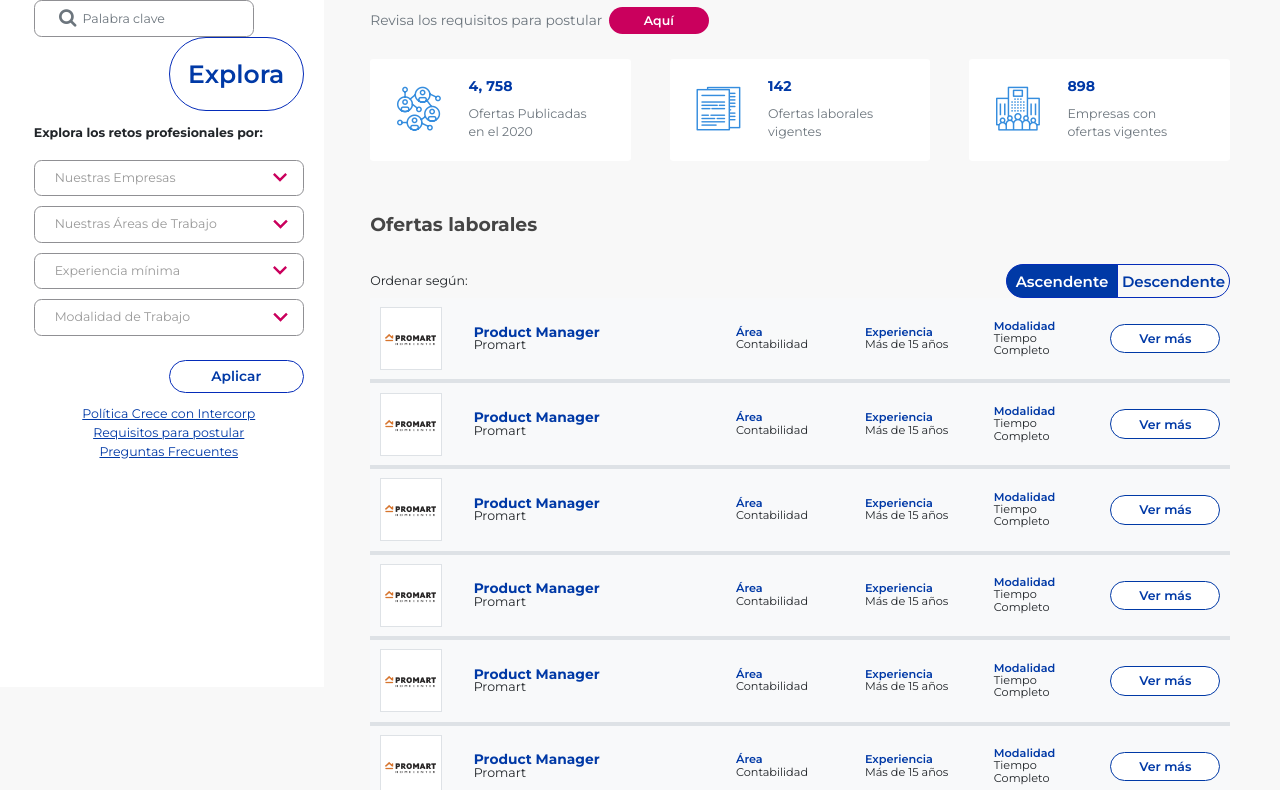
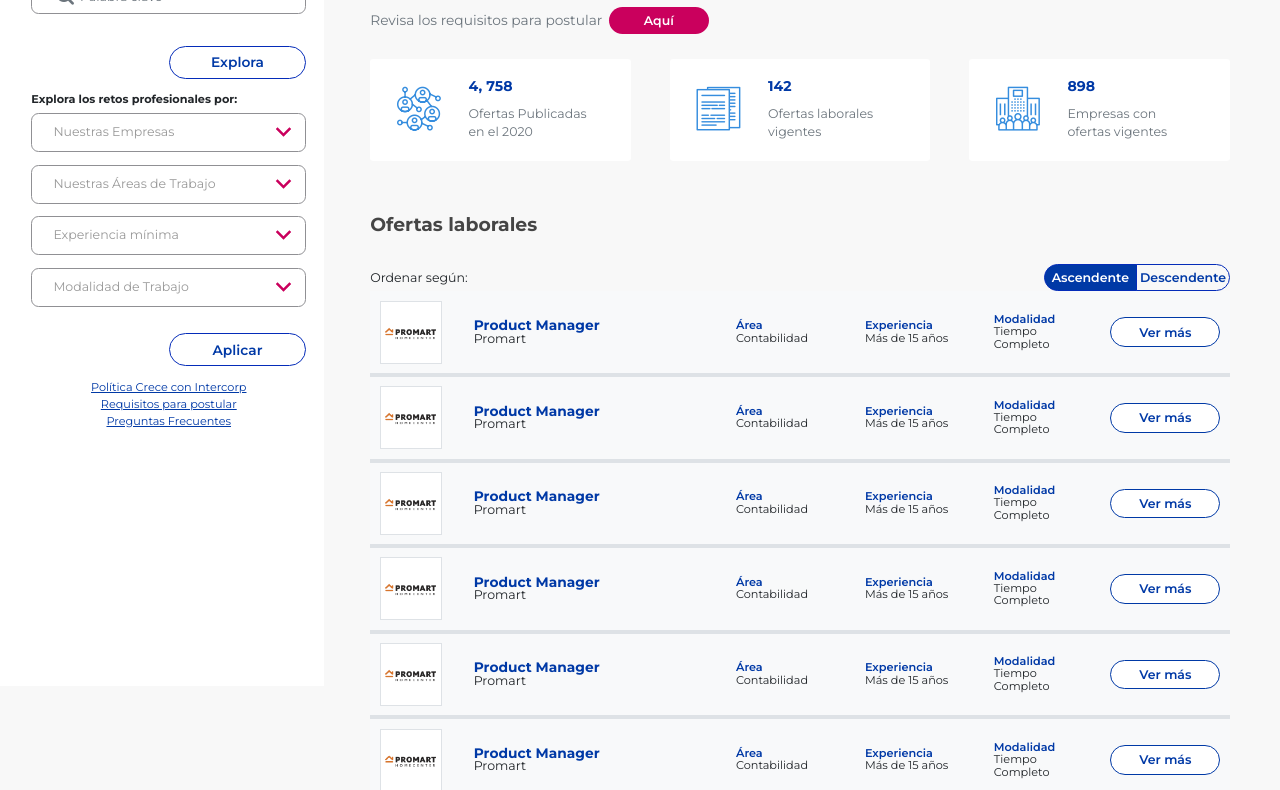
Before and after one commit to yenifergalarza/intercorp, a website: page src/crece.html in a window 1280 px wide. Shown: the part 153-943 px from the top of the page. Drawn offline with nearby package versions, Linux system fonts and the light colour scheme; files whose address does not match are found by name.

Commit message:
cambios en crece

```diff
--- a/src/scss/crecefix.scss
+++ b/src/scss/crecefix.scss
@@ -11,6 +11,17 @@
                         font-style: normal;
                     }
 
+                    .navbar-expand-lg.navbar-light.bg-white.header_growth.sidenav_desktop {
+                        font-size: 2rem;
+                        padding: 5rem;
+                    }
+
+                    .bootstrap-select .dropdown-toggle .filter-option-inner-inner {
+                        overflow: hidden;
+                        font-size: 2.5rem;
+                        padding: 1rem;
+                    }
+
                     .orderByPills {
                         label:hover {
                             color: $blue2;
@@ -21,9 +32,15 @@
                             color: $white;
                         }
                         label {
-                            font-size: 1.2rem;
-                            padding: .5rem;
-                        }
+                            font-size: 1rem;
+                            padding: .4rem;
+                        }
+                    }
+
+                    .border-select {
+                        border: .2rem solid #909094;
+                        margin-top: 2rem;
+                        border-radius: 2rem;
                     }
 
                     .popover.fade {
@@ -113,7 +130,7 @@
                         color: $pink
                     }
 
-                    .text-one_filter {
+                    p.text-one_filter {
                         font-size: 4rem;
                         i {
                             font-size: 7rem;
@@ -197,9 +214,9 @@
 
                     .container_search_icon {
                         position: absolute;
-                        top: 25%;
+                        top: 29%;
                         margin-left: 4rem;
-                        font-size: 3.7rem;
+                        font-size: 4rem;
                     }
 
                     .container_search {
@@ -648,8 +665,12 @@
                     }
 
                     @media(min-width:576px) {
+                        .navbar-expand-lg.navbar-light.bg-white.header_growth.sidenav_desktop {
+                            padding: 2rem;
+                        }
                         .container_search_icon {
                             font-size: 2.7rem;
+                            top: 34%;
                         }
                         .form-control_search {
                             .btn-under-text_growth {
@@ -686,18 +707,35 @@
                     }
 
                     @media(min-width:693px) {
-                        .form-control_search {
-                            padding: 1.1rem 6.75rem;
+                        .form-control_search,
+                        #btnFilterDesktop.container_pill,
+                        .border-select {
+                            border-width: .2rem;
+                            padding: 0.7rem 1rem .7rem 7rem;
                             font-size: 2rem;
+                            height: auto;
+                            margin-top: 1rem;
+                            margin-bottom: 1rem;
+                            border-radius: 2rem;
+                            .filter-option-inner-inner {
+                                font-size: 1.9rem;
+                            }
+                        }
+                        .border-select {
+                            border: .2rem solid #909094;
+                        }
+                        #btnFilterDesktop.container_pill {
+                            margin-top: 1rem;
                         }
                         .container_search {
                             flex-direction: row;
                             align-items: center;
                             .container_pill {
+                                border-width: .2rem;
                                 margin-top: 0rem;
-                                padding: 1.5rem;
+                                padding: .7rem 1rem;
                                 font-size: 2rem;
-                                height: calc(2.5em + 0.75rem + 2px);
+                                height: auto;
                             }
                         }
                         .quoteGrowth {
@@ -714,10 +752,11 @@
                         .title_employee {
                             font-size: 3rem;
                         }
-                        .text-one_filter {
+                        p.text-one_filter {
                             font-size: 3rem;
                             i {
-                                font-size: 4rem;
+                                font-size: 3rem;
+                                margin-right: 3rem;
                             }
                         }
                         h1.montserrat-b,
@@ -737,6 +776,40 @@
                                         comienzocrece detalle */
 
                     @media (min-width:768px) {
+                        .navbar-expand-lg.navbar-light.bg-white.header_growth.sidenav_desktop {
+                            padding: 0rem;
+                        }
+                        .container_search_icon {
+                            font-size: 2rem;
+                        }
+                        .arrow-mob_pink {
+                            font-size: 5rem;
+                        }
+                        p.text-one_filter {
+                            font-size: 2.5rem;
+                            margin-bottom: 0;
+                            i {
+                                font-size: 4rem;
+                                margin-right: 3rem;
+                            }
+                        }
+                        .form-control_search,
+                        #btnFilterDesktop.container_pill,
+                        .border-select,
+                        .container_search .container_pill {
+                            border-width: .15rem;
+                        }
+                        .btn-pink_search {
+                            padding: .7rem 1rem;
+                            margin-top: 0rem !important;
+                            width: 15rem;
+                            margin-left: 1.5rem;
+                            font-size: 2rem;
+                        }
+                        .subTitle-child_hero_white-container.text-muted {
+                            display: flex;
+                            align-items: center;
+                        }
                         .pill_goBack {
                             margin-bottom: 2rem;
                         }
@@ -761,10 +834,10 @@
                             background-image: url("../assets/down-arrow.svg");
                         }
                         .border-select {
-                            border: 0.05rem solid #909094;
+                            border: 0.15rem solid #909094;
                             border-radius: .6rem;
                             margin-top: .4rem;
-                            margin-bottom: .4rem;
+                            margin-bottom: .6rem;
                             padding: 0.17rem 0.75rem;
                             font-size: 1rem;
                         }
@@ -1052,6 +1125,45 @@
                     }
 
                     @media (min-width: 992px) {
+                        .navbar-expand-lg.navbar-light.bg-white.header_growth.sidenav_desktop {
+                            font-size: .9rem;
+                            p.montserrat-b {
+                                margin-bottom: 0rem;
+                            }
+                        }
+                        .bootstrap-select .dropdown-toggle .filter-option-inner-inner {
+                            overflow: hidden;
+                            font-size: 1rem;
+                            padding: .1rem;
+                        }
+                        .btn-pink_search {
+                            padding: .5rem .6rem;
+                            width: 8rem;
+                            margin-left: .5rem;
+                            font-size: 1rem;
+                        }
+                        .container_search {
+                            flex-direction: column;
+                            .container_pill {
+                                padding: .6rem;
+                                border-width: 0.09rem;
+                                font-size: 1.1rem;
+                                margin-top: 1.5rem;
+                                width: 50% !important;
+                                height: auto;
+                            }
+                        }
+                        #btnFilterDesktop.container_pill {
+                            padding: .6rem;
+                            border-width: 0.09rem;
+                            font-size: 1.1rem;
+                            margin-top: 1.5rem;
+                            width: 50% !important;
+                            height: auto;
+                        }
+                        .ps-rel {
+                            margin-right: 0rem;
+                        }
                         .none_desktop {
                             display: none;
                         }
@@ -1097,11 +1209,6 @@
                             font-size: 1rem;
                             border: 0.08rem solid #909094;
                             border-radius: 0.95rem;
-                        }
-                        .btn-pink_search {
-                            font-size: 1rem;
-                            padding: 1rem;
-                            margin-top: 1rem;
                         }
                         .card-title {
                             font-size: 1.125rem;
@@ -1183,9 +1290,8 @@
                     }
 
                     @media (min-width:1020px) {
-                        .subTitle-child_hero_white-container.text-muted {
-                            display: flex;
-                            align-items: center;
+                        .border-select {
+                            border-width: 0.1rem;
                         }
                         .triplet-card_text {
                             width: 13rem;
@@ -1254,12 +1360,6 @@
                             -ms-flex-pack: end;
                             justify-content: flex-end;
                         }
-                        .btn-pink_search {
-                            padding: .5rem .6rem;
-                            margin-top: 0rem;
-                            width: 8rem;
-                            margin-left: .5rem;
-                        }
                         .form-control_search {
                             height: calc(2em + 0.75rem + 2px);
                             padding: 0.375rem 0.75rem 0.375rem 3.8rem;
@@ -1270,8 +1370,7 @@
                             width: 100%;
                         }
                         .container_search_icon {
-                            position: absolute;
-                            top: 25%;
+                            top: 35%;
                             margin-left: 2rem;
                             font-size: 1.5rem;
                         }
@@ -1480,17 +1579,6 @@
                             label {
                                 font-size: 1.2rem;
                                 padding: .5rem;
-                            }
-                        }
-                        .border-select {
-                            border: .2rem solid #909094;
-                            border-radius: 1.6rem;
-                            margin-top: 1rem;
-                            margin-bottom: 1rem;
-                            padding: 1.375rem 1.75rem;
-                            font-size: 1rem;
-                            .filter-option-inner-inner {
-                                font-size: 1.9rem;
                             }
                         }
                         .bootstrap-select.show-tick .dropdown-menu li a span.text {
@@ -1593,7 +1681,8 @@
                         }
                         .border-select {
                             .filter-option-inner-inner {
-                                font-size: 3.7rem;
+                                font-size: 3rem;
+                                padding: .8rem .4rem;
                             }
                         }
                         .btn-sm,
```
Also changed, not shown: src/css/crecefix.css.
